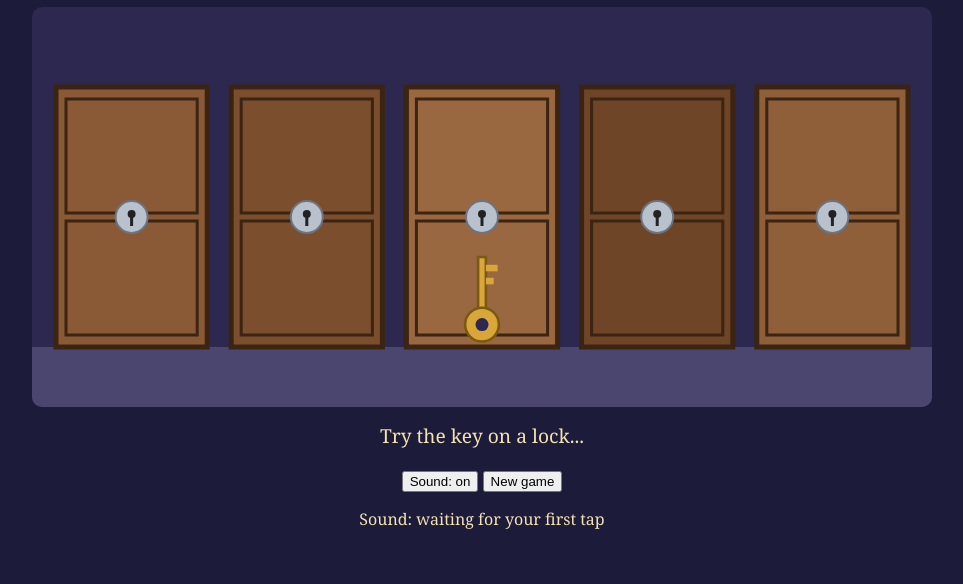
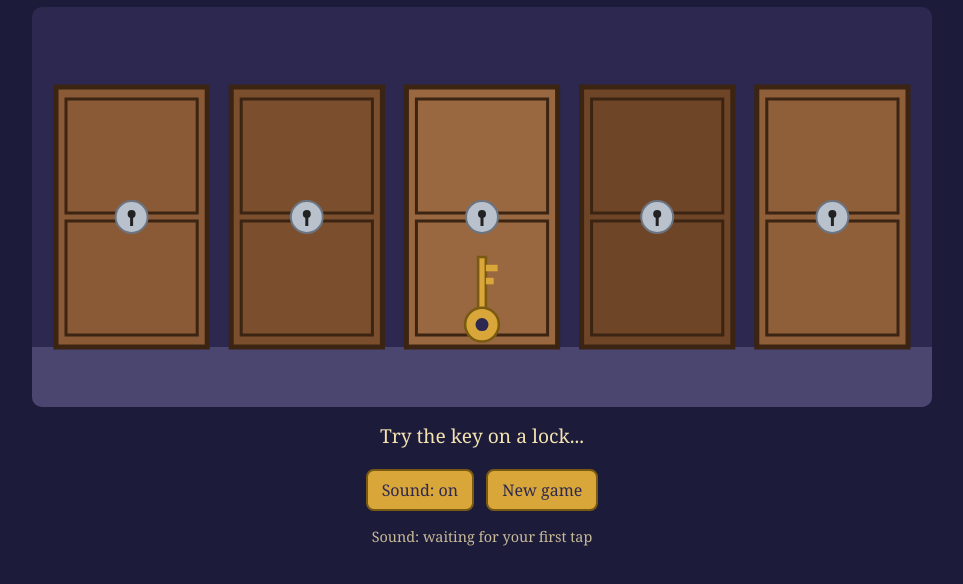
Before and after one commit to Wendle-The-Wizard/tin-lock-click-game, a plain HTML site: page index.html in a window 1280 px wide. Shown: the part 78-662 px from the top of the page, without its empty margins (158-1121 px from the left). Drawn offline with Linux system fonts and the light colour scheme.

```diff
--- a/style.css
+++ b/style.css
@@ -10,6 +10,7 @@ body {
 h1 { font-size: 1.6rem; margin: 14px 8px 4px; }
 .hint { margin: 0 8px 10px; font-size: 1rem; }
 .status { margin: 10px 8px; font-size: 1.2rem; min-height: 1.6em; }
+.note { margin: 6px 8px; font-size: 0.9rem; opacity: 0.8; }
 canvas {
   width: 96vw;
   max-width: 900px;
@@ -19,3 +20,12 @@ canvas {
   touch-action: none;
   cursor: none;
 }
+button {
+  font: inherit;
+  padding: 8px 14px;
+  margin: 0 4px;
+  background: #d9a63a;
+  color: #2c2850;
+  border: 2px solid #7a5a12;
+  border-radius: 8px;
+}
```
